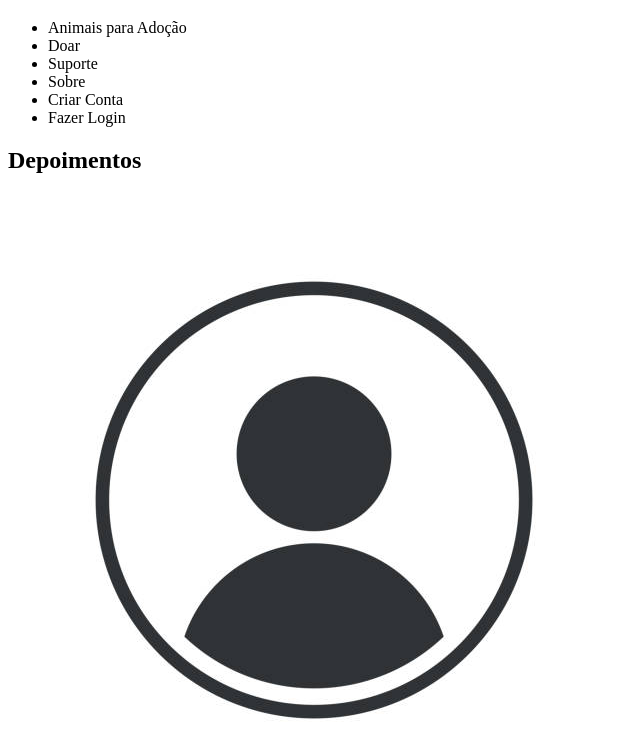
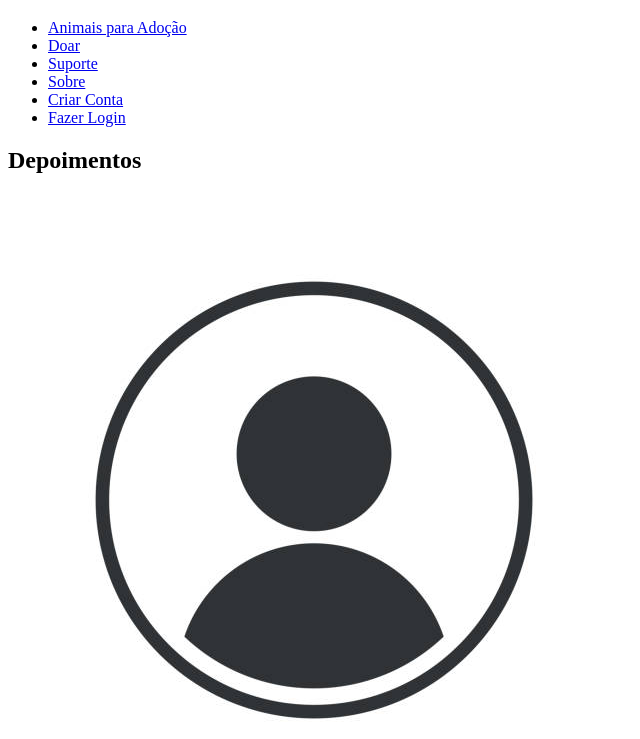
Before and after one commit to gustavo-alberto/projeto-integrador-proz, a plain HTML site: page sprint2-html/pages/home/home.html in a window 1280 px wide. Shown: the part 61-800 px from the top of the page, without its empty margins (0-640 px from the left). Drawn offline with Linux system fonts and the light colour scheme.

Commit message:
feat: adiciona links na homepage

```diff
--- a/sprint2-html/pages/home/home.html
+++ b/sprint2-html/pages/home/home.html
@@ -13,12 +13,12 @@
             </div>
             <div>
                 <ul>
-                    <li>Animais para Adoção</li>
-                    <li>Doar</li>
-                    <li>Suporte</li>
-                    <li>Sobre</li>
-                    <li>Criar Conta</li>
-                    <li>Fazer Login</li>
+                    <li><a href="../adocao/animais-para-adocao.html">Animais para Adoção</a></li>
+                    <li><a href="../doar/doar.html">Doar</a></li>
+                    <li><a href="../suporte/suporte.html">Suporte</a></li>
+                    <li><a href="../sobre/sobre.html">Sobre</a></li>
+                    <li><a href="../registro/registro.html">Criar Conta</a></li>
+                    <li><a href="../login/login.html">Fazer Login</a></li>
                 </ul>
             </div>
         </header>
```
